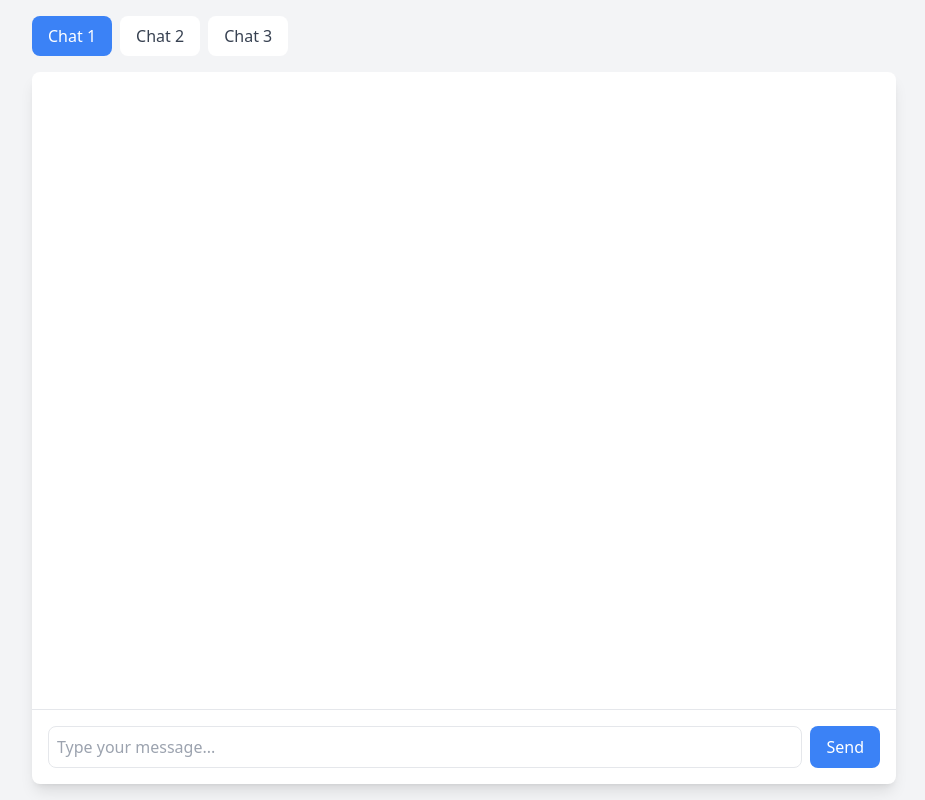
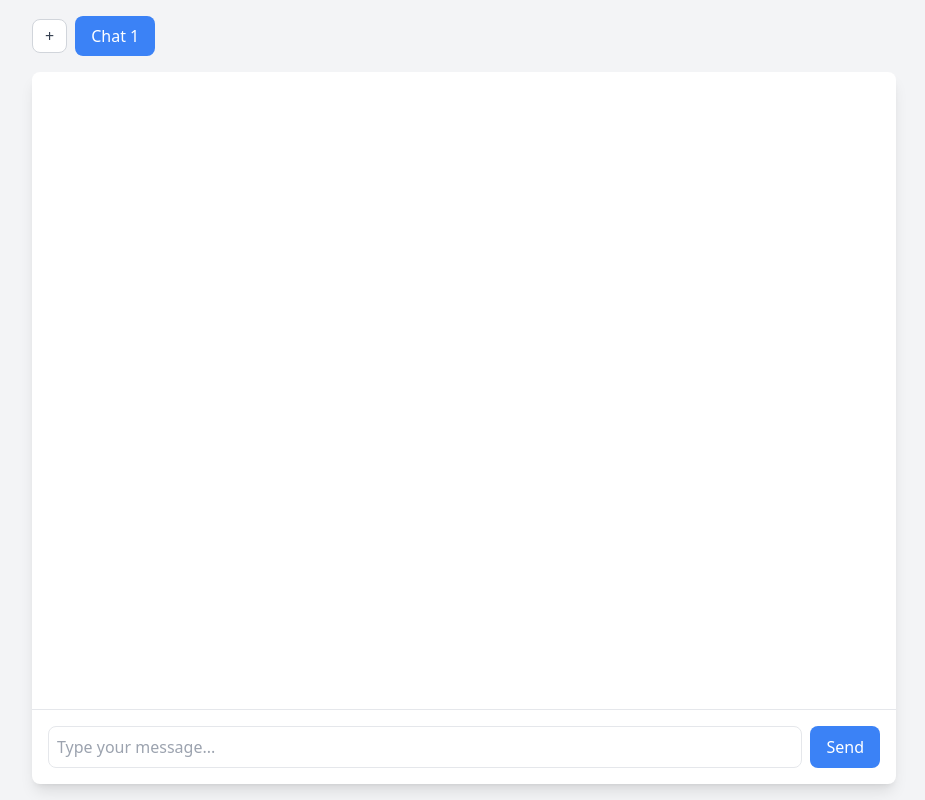
Before and after one commit to hayeah/surfread, a Next.js app: page /chat in a window 1280 px wide. Shown: the whole page, without its empty margins (176-1101 px from the left). Built offline with nearby package versions, Linux system fonts and the light colour scheme.

Commit message:
improve the useChat example

```diff
--- a/pages/chat.tsx
+++ b/pages/chat.tsx
@@ -2,21 +2,48 @@ import { useState } from 'react';
 import { ChatBox } from '../components/ChatBox';
 import { useChat } from '../hooks/useChat';
 
+function ChatTab() {
+  // Call useChat in a stable, top-level place
+  const { messages, sendMessage, isLoading } = useChat();
+
+  return (
+    <ChatBox
+      messages={messages}
+      onSendMessage={sendMessage}
+      isLoading={isLoading}
+      className="h-full"
+    />
+  );
+}
+
 export default function ChatPage() {
   const [activeTab, setActiveTab] = useState(0);
-  const chats = [useChat(), useChat(), useChat()];
+  // Instead of storing the hook's return value, store just IDs for each tab
+  const [tabs, setTabs] = useState([0]);
+
+  const createNewTab = () => {
+    setTabs(prev => [...prev, prev.length]);
+    setActiveTab(tabs.length); // Switch to new tab
+  };
 
   return (
     <div className="h-screen flex flex-col bg-gray-100">
       <div className="container mx-auto max-w-4xl px-4 py-4 flex-1 min-h-0 flex flex-col">
-        <div className="mb-4 flex gap-2">
-          {chats.map((_, index) => (
+        <div className="mb-4 flex gap-2 items-center">
+          <button
+            onClick={createNewTab}
+            className="px-3 py-1 rounded-lg bg-white text-gray-700 hover:bg-gray-100 border border-gray-300"
+            title="Create new chat"
+          >
+            +
+          </button>
+          {tabs.map((tabId, index) => (
             <button
-              key={index}
+              key={tabId}
               onClick={() => setActiveTab(index)}
               className={`px-4 py-2 rounded-lg ${activeTab === index
-                  ? 'bg-blue-500 text-white'
-                  : 'bg-white text-gray-700 hover:bg-gray-100'
+                ? 'bg-blue-500 text-white'
+                : 'bg-white text-gray-700 hover:bg-gray-100'
                 }`}
             >
               Chat {index + 1}
@@ -25,14 +52,12 @@ export default function ChatPage() {
         </div>
 
         <div className="grid grid-cols-2 gap-4 flex-1 min-h-0">
-          {chats.map((chat, index) => (
-            <div key={index} className={`${index === activeTab ? 'col-span-2' : 'hidden'} flex-1 min-h-0`}>
-              <ChatBox
-                messages={chat.messages}
-                onSendMessage={chat.sendMessage}
-                isLoading={chat.isLoading}
-                className="h-full"
-              />
+          {tabs.map((tabId, index) => (
+            <div
+              key={tabId}
+              className={`${index === activeTab ? 'col-span-2' : 'hidden'} flex-1 min-h-0`}
+            >
+              <ChatTab />
             </div>
           ))}
         </div>
```
